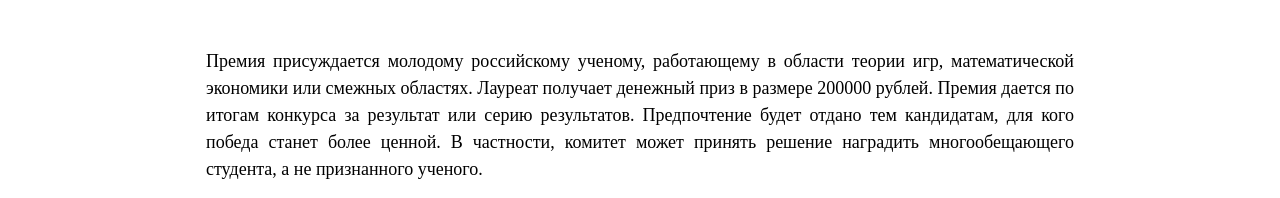
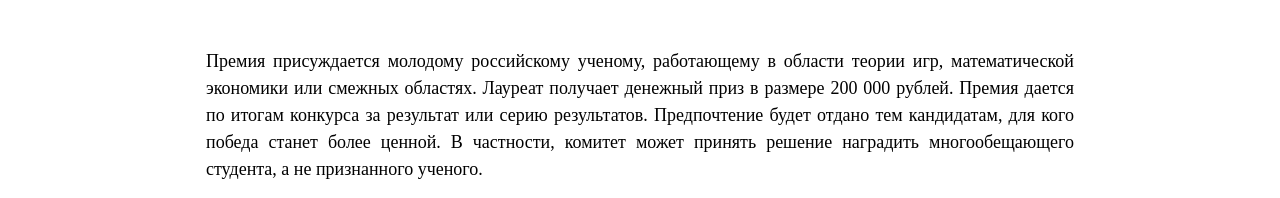
Before and after one commit to fedorsan/vkrepsprize, a plain HTML site: page index.html in a window 1280 px wide. Shown: the part 642-840 px from the top of the page. Drawn offline with Linux system fonts and the light colour scheme.

Commit message:
typo corrected 2

```diff
--- a/index.html
+++ b/index.html
@@ -134,7 +134,7 @@ a:active {
     <div class="w3-col w3-justify">
     <h3 class="w3-center w3-xlarge">О премии</h3><br>
           <p class="w3-large">
-             Премия присуждается молодому российскому ученому, работающему в области теории игр, математической экономики или смежных областях. Лауреат получает денежный приз в размере 200000 рублей. Премия дается по итогам конкурса за результат или серию результатов.
+             Премия присуждается молодому российскому ученому, работающему в области теории игр, математической экономики или смежных областях. Лауреат получает денежный приз в размере 200 000 рублей. Премия дается по итогам конкурса за результат или серию результатов.
              Предпочтение будет отдано тем кандидатам, для кого победа станет более ценной. В частности, комитет может принять решение наградить многообещающего студента, а не признанного ученого.</p>
 
         <p class="w3-large"> Старших коллег мы просим рассказать про премию своим ученикам и рекомендовать им участвовать в конкурсе. Вы также можете сообщить нам о талантливых молодых ученых, переслав их статьи на <a href="mailto:vkrepsprize@gmail.com" class="w3-hover-text-green">адрес премии</a>.</p>
```
